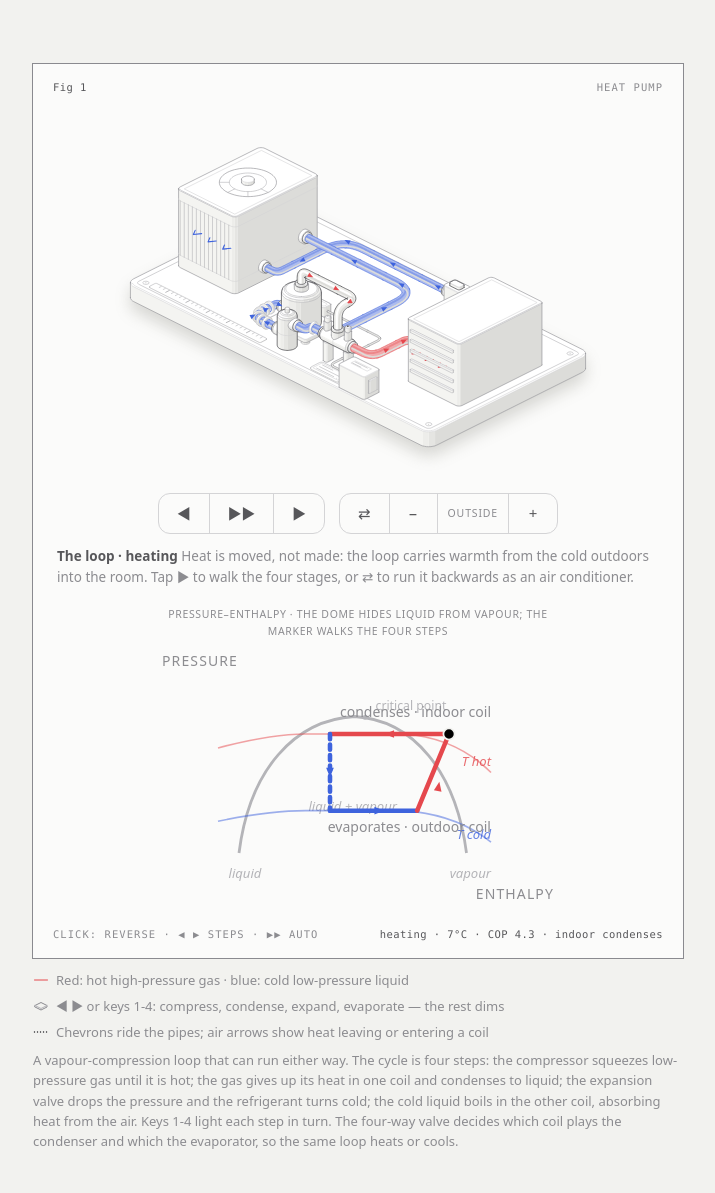
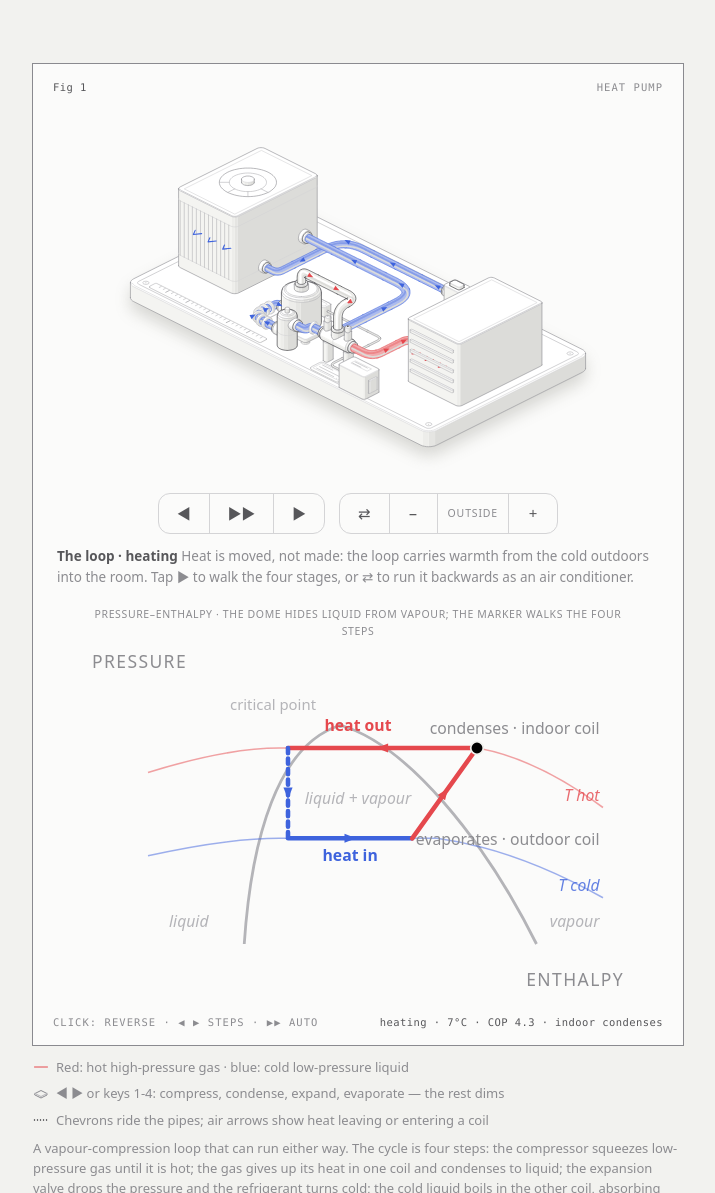
Before and after one commit to podocarp/heat-pump-anatomy, a plain HTML site: page light.html in a window 1280 px wide. Shown: the top 1193 px of the page, without its empty margins (282-997 px from the left). Drawn offline with Linux system fonts and the light colour scheme.

Commit message:
P-h chart: larger, asymmetric saturation dome, arrowheads on edges, no text collisions

```diff
--- a/light.html
+++ b/light.html
@@ -142,24 +142,27 @@ svg[data-mode="heat"] .air.a-odu.air-in, svg[data-mode="cool"] .air.a-idu.air-in
 .pad-temp { display: flex; align-items: center; padding: 0 10px; font-size: 10.5px; color: var(--anatomy-muted); letter-spacing: 0.08em; text-transform: uppercase; border-right: 1px solid var(--anatomy-faint); }
 .explain { margin: 12px auto 0; max-width: 640px; font-size: 13.5px; line-height: 1.55; color: var(--anatomy-muted); min-height: 3.4em; }
 .explain b { color: var(--anatomy-text); font-weight: 600; }
-.ph-wrap { margin: 14px auto 0; max-width: 420px; }
+.ph-wrap { margin: 14px auto 0; max-width: 560px; }
 .ph-cap { display: block; font-size: 10.5px; color: var(--anatomy-muted); letter-spacing: 0.06em; text-transform: uppercase; margin-bottom: 4px; text-align: center; }
 .ph { width: 100%; height: auto; display: block; }
-.ph .ph-t { font-size: 8px; fill: var(--anatomy-muted); letter-spacing: 0.08em; text-transform: uppercase; }
+.ph .ph-t { font-size: 10px; fill: var(--anatomy-muted); letter-spacing: 0.08em; text-transform: uppercase; }
 .ph .ph-dome { fill: none; stroke: var(--anatomy-lo); stroke-width: 1.6; }
 .ph .ph-c { fill: none; stroke-width: 2.6; stroke-linecap: round; }
 .ph .ph-cond { stroke: var(--anatomy-red); }
 .ph .ph-evap { stroke: var(--anatomy-blue); }
 .ph .ph-exp { stroke: var(--anatomy-blue); stroke-dasharray: 3 3; }
 .ph .ph-comp { stroke: var(--anatomy-red); }
-.ph .ph-l { font-size: 8px; fill: var(--anatomy-muted); }
-.ph .ph-reg { font-size: 7.5px; fill: var(--anatomy-lo); font-style: italic; }
+.ph .ph-l { font-size: 9px; fill: var(--anatomy-muted); }
+.ph .ph-heat { font-size: 9px; font-weight: 600; }
+.ph .ph-heat-out { fill: var(--anatomy-red); }
+.ph .ph-heat-in { fill: var(--anatomy-blue); }
+.ph .ph-reg { font-size: 9px; fill: var(--anatomy-lo); font-style: italic; }
 .ph .ph-crit { fill: var(--anatomy-lo); }
-.ph .ph-crit-l { font-size: 7px; fill: var(--anatomy-lo); }
+.ph .ph-crit-l { font-size: 8.5px; fill: var(--anatomy-lo); }
 .ph .ph-tk { fill: none; stroke: var(--anatomy-red); stroke-width: 0.9; opacity: 0.5; }
 .ph .ph-to { fill: none; stroke: var(--anatomy-blue); stroke-width: 0.9; opacity: 0.5; }
-.ph .ph-tk-l { font-size: 7.5px; fill: var(--anatomy-red); font-style: italic; opacity: 0.8; }
-.ph .ph-to-l { font-size: 7.5px; fill: var(--anatomy-blue); font-style: italic; opacity: 0.8; }
+.ph .ph-tk-l { font-size: 9px; fill: var(--anatomy-red); font-style: italic; opacity: 0.8; }
+.ph .ph-to-l { font-size: 9px; fill: var(--anatomy-blue); font-style: italic; opacity: 0.8; }
 .ph .ph-a { stroke: none; }
 .ph .ph-a-cond, .ph .ph-a-comp { fill: var(--anatomy-red); }
 .ph .ph-a-evap, .ph .ph-a-exp { fill: var(--anatomy-blue); }
@@ -181,30 +184,32 @@ svg[data-mode="heat"] .air.a-odu.air-in, svg[data-mode="cool"] .air.a-idu.air-in
 </div>
 <div class="explain" data-explain></div>
 <div class="ph-wrap"><span class="ph-cap">pressure–enthalpy · the dome hides liquid from vapour; the marker walks the four steps</span>
-<svg class="ph" viewBox="0 0 240 150" aria-hidden="true">
-  <text class="ph-t" x="8" y="13">pressure</text>
-  <text class="ph-t" x="232" y="146" text-anchor="end">enthalpy</text>
-  <path class="ph-dome" d="M52,120 C58,72 84,44 118,42 C152,44 176,74 182,120"/>
-  <circle class="ph-crit" cx="124" cy="42.5" r="1.4"/>
-  <text class="ph-crit-l" x="130" y="38">critical point</text>
-  <text class="ph-reg" x="46" y="134">liquid</text>
-  <text class="ph-reg" x="117" y="96" text-anchor="middle">liquid + vapour</text>
-  <text class="ph-reg" x="196" y="134" text-anchor="end">vapour</text>
-  <path class="ph-tk" d="M40,60 Q70,52 90,52 L146,52 Q176,54 196,74"/>
-  <path class="ph-to" id="ph-to" d="M40,118 Q70,112 90,112 L146,112 Q176,114 196,130"/>
-  <text class="ph-tk-l" x="196" y="70" text-anchor="end">T hot</text>
-  <text class="ph-to-l" id="ph-to-l" x="196" y="128" text-anchor="end">T cold</text>
-  <path class="ph-c ph-cond" d="M172,52 L104,52"/>
-  <path class="ph-c ph-exp" id="ph-exp" d="M104,52 L104,112"/>
-  <path class="ph-c ph-evap" id="ph-evap" d="M104,112 L160,112"/>
-  <path class="ph-c ph-comp" id="ph-comp" d="M160,112 L172,52"/>
-  <path class="ph-a ph-a-cond" d="M-2.6,-2.2 L2.8,0 L-2.6,2.2 Z" transform="translate(138 52) rotate(180)"/>
-  <path class="ph-a ph-a-exp" d="M-2.6,-2.2 L2.8,0 L-2.6,2.2 Z" transform="translate(104 82) rotate(90)"/>
-  <path class="ph-a ph-a-evap" d="M-2.6,-2.2 L2.8,0 L-2.6,2.2 Z" transform="translate(132 112) rotate(0)"/>
-  <path class="ph-a ph-a-comp" d="M-2.6,-2.2 L2.8,0 L-2.6,2.2 Z" transform="translate(166 82) rotate(-80)"/>
-  <text class="ph-l ph-lh" id="ph-lh" x="196" y="42" text-anchor="end">condenses · heat out · indoor coil</text>
-  <text class="ph-l ph-ll" id="ph-ll" x="196" y="124" text-anchor="end">evaporates · heat in · outdoor coil</text>
-  <circle class="ph-m" id="ph-m" cx="160" cy="112" r="3.2"/>
+<svg class="ph" viewBox="0 0 320 200" aria-hidden="true">
+  <text class="ph-t" x="8" y="14">pressure</text>
+  <text class="ph-t" x="312" y="196" text-anchor="end">enthalpy</text>
+  <path class="ph-dome" d="M95,172 C99,112 114,58 150,47 C188,58 232,112 262,172"/>
+  <circle class="ph-crit" cx="150" cy="47" r="1.6"/>
+  <text class="ph-crit-l" x="136" y="38" text-anchor="end">critical point</text>
+  <text class="ph-reg" x="52" y="162">liquid</text>
+  <text class="ph-reg" x="160" y="92" text-anchor="middle">liquid + vapour</text>
+  <text class="ph-reg" x="298" y="162" text-anchor="end">vapour</text>
+  <path class="ph-tk" d="M40,74 Q85,60 115,60 L228,60 Q262,66 300,94"/>
+  <path class="ph-to" id="ph-to" d="M40,121 Q85,111 115,111 L205,111 Q250,117 300,145"/>
+  <text class="ph-tk-l" x="298" y="90" text-anchor="end">T hot</text>
+  <text class="ph-to-l" id="ph-to-l" x="298" y="141" text-anchor="end">T cold</text>
+  <path class="ph-c ph-cond" d="M228,60 L120,60"/>
+  <path class="ph-c ph-exp" id="ph-exp" d="M120,60 L120,111"/>
+  <path class="ph-c ph-evap" id="ph-evap" d="M120,111 L191,111"/>
+  <path class="ph-c ph-comp" id="ph-comp" d="M191,111 L228,60"/>
+  <path class="ph-a ph-a-cond" d="M-3.2,-2.6 L3.4,0 L-3.2,2.6 Z" transform="translate(174 60) rotate(180)"/>
+  <path class="ph-a ph-a-exp" id="ph-a-exp" d="M-3.2,-2.6 L3.4,0 L-3.2,2.6 Z" transform="translate(120 86) rotate(90)"/>
+  <path class="ph-a ph-a-evap" id="ph-a-evap" d="M-3.2,-2.6 L3.4,0 L-3.2,2.6 Z" transform="translate(156 111) rotate(0)"/>
+  <path class="ph-a ph-a-comp" id="ph-a-comp" d="M-3.2,-2.6 L3.4,0 L-3.2,2.6 Z" transform="translate(210 86) rotate(-54)"/>
+  <text class="ph-heat ph-heat-out" x="160" y="50" text-anchor="middle">heat out</text>
+  <text class="ph-heat ph-heat-in" id="ph-heat-in" x="156" y="124" text-anchor="middle">heat in</text>
+  <text class="ph-l ph-lh" id="ph-lh" x="298" y="52" text-anchor="end">condenses · indoor coil</text>
+  <text class="ph-l ph-ll" id="ph-ll" x="298" y="115" text-anchor="end">evaporates · outdoor coil</text>
+  <circle class="ph-m" id="ph-m" cx="191" cy="111" r="3.6"/>
 </svg></div></div><figcaption class="iso-legend"><span class="iso-keys"><span class="iso-key"><svg class="iso-swatch" data-mark="red" viewBox="0 0 16 10" aria-hidden="true"><path d="M1.5 5h13"/></svg>Red: hot high-pressure gas · blue: cold low-pressure liquid</span><span class="iso-key"><svg class="iso-swatch" data-mark="raised" viewBox="0 0 16 10" aria-hidden="true"><path d="M2 4.5 8 1.5 14 4.5 14 6 8 9 2 6Z"/><path class="iso-swatch-crease" d="M2 4.5 8 7.5 14 4.5"/></svg>◀ ▶ or keys 1-4: compress, condense, expand, evaporate — the rest dims</span><span class="iso-key"><svg class="iso-swatch" data-mark="dotted" viewBox="0 0 16 10" aria-hidden="true"><path d="M1.5 5h13"/></svg>Chevrons ride the pipes; air arrows show heat leaving or entering a coil</span></span><span class="iso-caption">A vapour-compression loop that can run either way. The cycle is four steps: the compressor squeezes low-pressure gas until it is hot; the gas gives up its heat in one coil and condenses to liquid; the expansion valve drops the pressure and the refrigerant turns cold; the cold liquid boils in the other coil, absorbing heat from the air. Keys 1-4 light each step in turn. The four-way valve decides which coil plays the condenser and which the evaporator, so the same loop heats or cools.</span></figcaption></figure></main><script type="module">
 function copHeat(t) { return Math.max(1.8, 2.0 + 0.1045 * (t + 15)); }
 function eerCool(t) { return Math.min(4.6, Math.max(2.6, 4.4 - 0.055 * (t - 7))); }
@@ -215,7 +220,8 @@ const stage = document.querySelector(".iso-stage");
 const explain = document.querySelector("[data-explain]");
 const ph = {
   to: document.getElementById("ph-to"), tol: document.getElementById("ph-to-l"),
-  aevap: document.querySelector(".ph-a-evap"), aexp: document.querySelector(".ph-a-exp"),
+  aevap: document.getElementById("ph-a-evap"), aexp: document.getElementById("ph-a-exp"),
+  acomp: document.getElementById("ph-a-comp"), hin: document.getElementById("ph-heat-in"),
   exp: document.getElementById("ph-exp"),
   evap: document.getElementById("ph-evap"), comp: document.getElementById("ph-comp"),
   lh: document.getElementById("ph-lh"), ll: document.getElementById("ph-ll"),
@@ -295,26 +301,31 @@ function explainText() {
   explain.innerHTML = "<b>" + title + "</b> " + e[mode];
 }
 function drawPh() {
-  const yc = 100 - temp * 0.6;            // cold isobar: colder outside = lower pressure (lower on the chart)
-  const xe = 150 + temp * 0.55;           // vapour leaves the cold coil
-  ph.to.setAttribute("d", "M40," + (yc + 6).toFixed(1) + " Q70," + yc + " 90," + yc + " L146," + yc + " Q176," + (yc + 2).toFixed(1) + " 196," + (yc + 18).toFixed(1));
-  ph.tol.setAttribute("y", (yc + 16).toFixed(1));
-  ph.exp.setAttribute("d", "M104,52 L104," + yc);
-  ph.evap.setAttribute("d", "M104," + yc + " L" + xe + "," + yc);
-  ph.comp.setAttribute("d", "M" + xe + "," + yc + " L172,52");
-  ph.ll.setAttribute("y", (yc + 12).toFixed(1));
-  ph.aevap.setAttribute("transform", "translate(132 " + yc.toFixed(1) + ") rotate(0)");
-  ph.aexp.setAttribute("transform", "translate(104 " + ((52 + yc) / 2).toFixed(1) + ") rotate(90)");
+  const yc = 120 - temp * 1.2;            // cold isobar: colder outside = lower pressure (lower on the chart)
+  const xe = 198 - temp * 1.0;            // vapour leaves the cold coil at the saturated-vapour leg
+  ph.to.setAttribute("d", "M40," + (yc + 10).toFixed(1) + " Q85," + yc + " 115," + yc + " L205," + yc + " Q250," + (yc + 6).toFixed(1) + " 300," + (yc + 34).toFixed(1));
+  ph.tol.setAttribute("y", (yc + 30).toFixed(1));
+  ph.exp.setAttribute("d", "M120,60 L120," + yc.toFixed(1));
+  ph.evap.setAttribute("d", "M120," + yc.toFixed(1) + " L" + xe.toFixed(1) + "," + yc.toFixed(1));
+  ph.comp.setAttribute("d", "M" + xe.toFixed(1) + "," + yc.toFixed(1) + " L228,60");
+  ph.ll.setAttribute("y", (yc + 4).toFixed(1));
+  ph.hin.setAttribute("y", (yc + 13).toFixed(1));
+  ph.aexp.setAttribute("transform", "translate(120 " + ((60 + yc) / 2).toFixed(1) + ") rotate(90)");
+  ph.aevap.setAttribute("transform", "translate(" + ((120 + xe) / 2).toFixed(1) + " " + yc.toFixed(1) + ") rotate(0)");
+  const mx = (xe + 228) / 2, my = (yc + 60) / 2;
+  const ang = Math.atan2(60 - yc, 228 - xe) * 180 / Math.PI;
+  ph.acomp.setAttribute("transform", "translate(" + mx.toFixed(1) + " " + my.toFixed(1) + ") rotate(" + ang.toFixed(1) + ")");
+  ph.hin.setAttribute("x", ((120 + xe) / 2).toFixed(1));
   ph.lh.textContent = "condenses · " + (mode === "heat" ? "indoor" : "outdoor") + " coil";
   ph.ll.textContent = "evaporates · " + (mode === "heat" ? "outdoor" : "indoor") + " coil";
 }
 function drawMarker() {
-  const yc = 100 - temp * 0.6, xe = 150 - temp * 0.55;
+  const yc = 120 - temp * 1.2, xe = 198 - temp * 1.0;
   let x, y;
-  if (phase < 0.25) { const u = phase / 0.25; x = 172 + (104 - 172) * u; y = 52; }
-  else if (phase < 0.5) { const u = (phase - 0.25) / 0.25; x = 104; y = 52 + (yc - 52) * u; }
-  else if (phase < 0.75) { const u = (phase - 0.5) / 0.25; x = 104 + (xe - 104) * u; y = yc; }
-  else { const u = (phase - 0.75) / 0.25; x = xe + (172 - xe) * u; y = yc + (52 - yc) * u; }
+  if (phase < 0.25) { const u = phase / 0.25; x = 228 + (120 - 228) * u; y = 60; }
+  else if (phase < 0.5) { const u = (phase - 0.25) / 0.25; x = 120; y = 60 + (yc - 60) * u; }
+  else if (phase < 0.75) { const u = (phase - 0.5) / 0.25; x = 120 + (xe - 120) * u; y = yc; }
+  else { const u = (phase - 0.75) / 0.25; x = xe + (228 - xe) * u; y = yc + (60 - yc) * u; }
   ph.m.setAttribute("cx", x.toFixed(1));
   ph.m.setAttribute("cy", y.toFixed(1));
 }
```
Also changed, not shown: index.html (+58 -47 lines).
